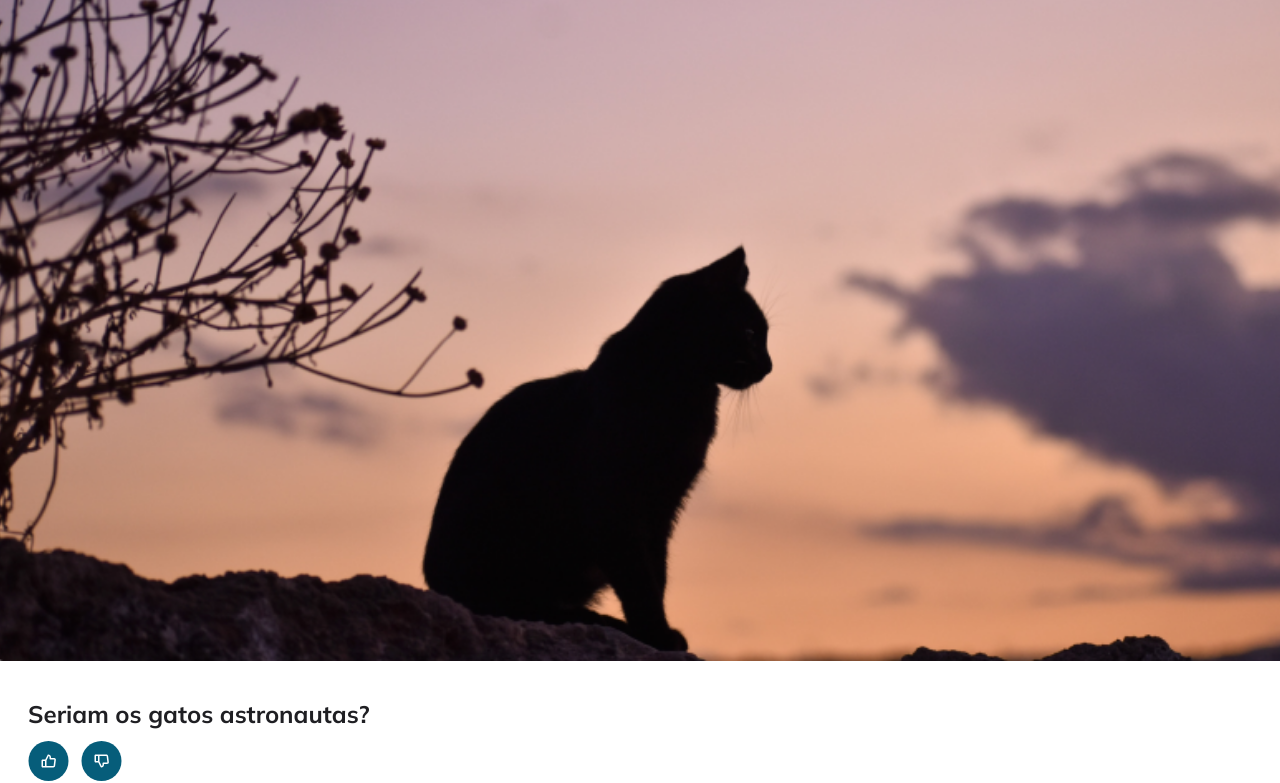
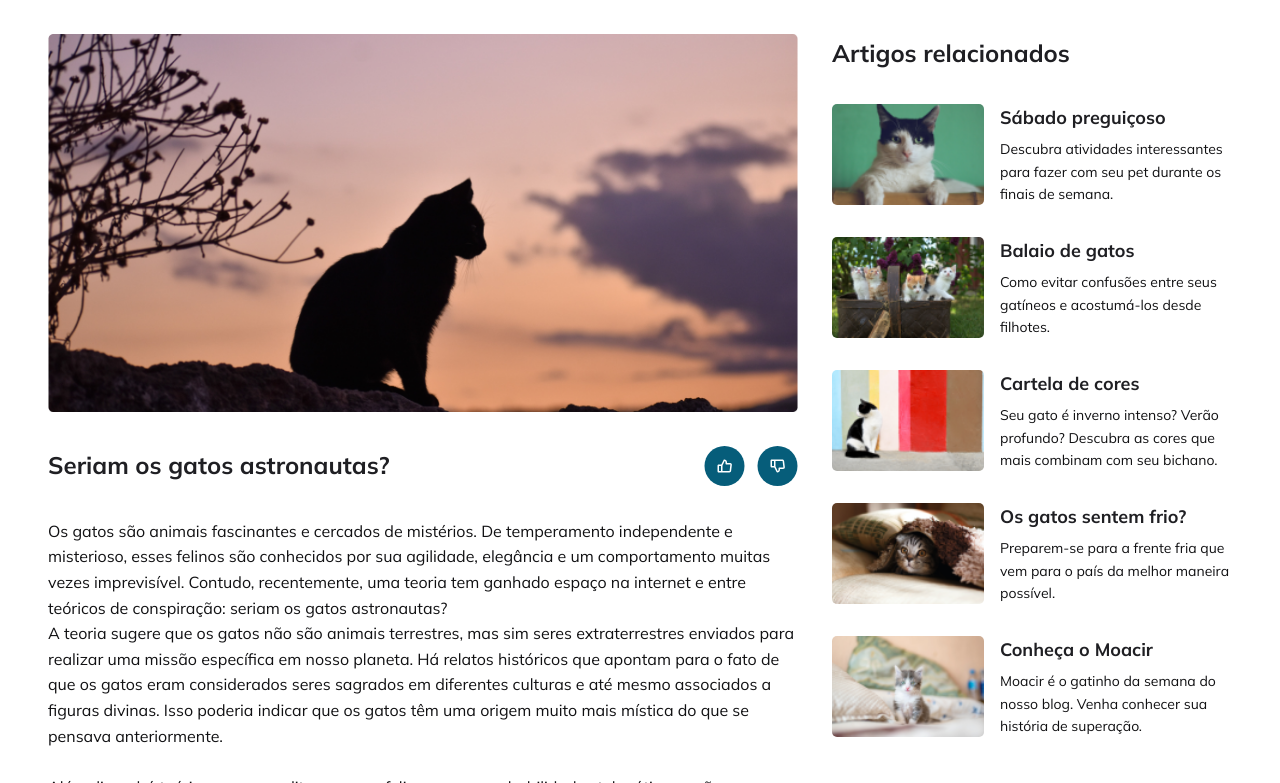
Before and after one commit to denilsonbaptista/cats-blog, a plain HTML site: page index.html in a window 1280 px wide. Shown: the part 78-861 px from the top of the page. Drawn offline with Linux system fonts and the light colour scheme.

Commit message:
finalizing project

```diff
--- a/index.html
+++ b/index.html
@@ -15,7 +15,8 @@
     <link rel="stylesheet" href="./style.css" />
   </head>
   <body>
-    <header class="wrapper">
+    <header>
+      <div class="wrapper size-limit">
         <nav>
           <a href="#">
             <svg
@@ -61,13 +62,15 @@
           src="https://randomuser.me/api/portraits/men/64.jpg"
           alt="Imagem de um homen sorrindo"
         />
+      </div>
     </header>
+    <div class="content size-limit">
       <main>
         <div class="img-content">
           <img src="./assets/catsOne.png" alt="" />
         </div>
 
-      <div class="heading wrapper">
+        <div class="heading">
           <h1>Seriam os gatos astronautas?</h1>
           <div class="liked-disliked">
             <button class="liked">
@@ -107,86 +110,103 @@
           </div>
         </div>
 
-      <div class="content wrapper">
+        <div class="article">
           <p>
             Os gatos são animais fascinantes e cercados de mistérios. De
             temperamento independente e misterioso, esses felinos são conhecidos
             por sua agilidade, elegância e um comportamento muitas vezes
-          imprevisível. Contudo, recentemente, uma teoria tem ganhado espaço na
-          internet e entre teóricos de conspiração: seriam os gatos
+            imprevisível. Contudo, recentemente, uma teoria tem ganhado espaço
+            na internet e entre teóricos de conspiração: seriam os gatos
             astronautas?<br />
-          A teoria sugere que os gatos não são animais terrestres, mas sim seres
-          extraterrestres enviados para realizar uma missão específica em nosso
-          planeta. Há relatos históricos que apontam para o fato de que os gatos
-          eram considerados seres sagrados em diferentes culturas e até mesmo
-          associados a figuras divinas. Isso poderia indicar que os gatos têm
-          uma origem muito mais mística do que se pensava anteriormente.
+            A teoria sugere que os gatos não são animais terrestres, mas sim
+            seres extraterrestres enviados para realizar uma missão específica
+            em nosso planeta. Há relatos históricos que apontam para o fato de
+            que os gatos eram considerados seres sagrados em diferentes culturas
+            e até mesmo associados a figuras divinas. Isso poderia indicar que
+            os gatos têm uma origem muito mais mística do que se pensava
+            anteriormente.
 
             <br />
             <br />
 
             Além disso, há teóricos que acreditam que os felinos possuem
             habilidades telepáticas e são capazes de se comunicar com outras
-          espécies alienígenas. Essa crença baseia-se em relatos de pessoas que
-          afirmam terem visto gatos reagindo a estímulos que não são
-          perceptíveis aos seres humanos, ou até mesmo se comportando de maneira
-          incomum durante eventos astronômicos, como uma aurora boreal. Esses e
-          outros indícios foram interpretados como sinais de que os gatos seriam
-          seres interplanetários.
+            espécies alienígenas. Essa crença baseia-se em relatos de pessoas
+            que afirmam terem visto gatos reagindo a estímulos que não são
+            perceptíveis aos seres humanos, ou até mesmo se comportando de
+            maneira incomum durante eventos astronômicos, como uma aurora
+            boreal. Esses e outros indícios foram interpretados como sinais de
+            que os gatos seriam seres interplanetários.
           </p>
         </div>
       </main>
-    <aside class="wrapper">
+      <aside>
         <h2>Artigos relacionados</h2>
 
         <ul>
           <li>
             <a href="#">
-            <img src="./assets/catsTwo.png" alt="">
+              <img src="./assets/catsTwo.png" alt="" />
               <div>
                 <h3>Sábado preguiçoso</h3>
-              <p>Descubra atividades interessantes para fazer com seu pet durante os finais de semana.</p>
+                <p>
+                  Descubra atividades interessantes para fazer com seu pet
+                  durante os finais de semana.
+                </p>
               </div>
             </a>
           </li>
           <li>
             <a href="#">
-            <img src="./assets/catsThree.png" alt="">
+              <img src="./assets/catsThree.png" alt="" />
               <div>
                 <h3>Balaio de gatos</h3>
-              <p>Como evitar confusões entre seus gatíneos e acostumá-los desde filhotes.</p>
+                <p>
+                  Como evitar confusões entre seus gatíneos e acostumá-los desde
+                  filhotes.
+                </p>
               </div>
             </a>
           </li>
           <li>
             <a href="#">
-            <img src="./assets/catsFour.png" alt="">
+              <img src="./assets/catsFour.png" alt="" />
               <div>
                 <h3>Cartela de cores</h3>
-              <p>Seu gato é inverno intenso? Verão profundo? Descubra as cores que mais combinam com seu bichano.</p>
+                <p>
+                  Seu gato é inverno intenso? Verão profundo? Descubra as cores
+                  que mais combinam com seu bichano.
+                </p>
               </div>
             </a>
           </li>
           <li>
             <a href="#">
-            <img src="./assets/catsFive.png" alt="">
+              <img src="./assets/catsFive.png" alt="" />
               <div>
                 <h3>Os gatos sentem frio?</h3>
-              <p>Preparem-se para a frente fria que vem para o país da melhor maneira possível.</p>
+                <p>
+                  Preparem-se para a frente fria que vem para o país da melhor
+                  maneira possível.
+                </p>
               </div>
             </a>
           </li>
           <li>
             <a href="#">
-            <img src="./assets/catsSix.png" alt="">
+              <img src="./assets/catsSix.png" alt="" />
               <div>
                 <h3>Conheça o Moacir</h3>
-              <p>Moacir é o gatinho da semana do nosso blog. Venha conhecer sua história de superação.</p>
+                <p>
+                  Moacir é o gatinho da semana do nosso blog. Venha conhecer sua
+                  história de superação.
+                </p>
               </div>
             </a>
           </li>
         </ul>
       </aside>
+    </div>
     <footer>
       <p>© 2023 - Rocketseat Explorer</p>
     </footer>
--- a/style.css
+++ b/style.css
@@ -16,7 +16,7 @@
   --color-texting: hsl(240, 6%, 7%);
   --color-bg-liked-disliked: hsl(var(--hue), 91%, 25%);
 
-  --color-bg-footer: hsla(195, 46%, 40%, 1);
+  --color-bg-footer: hsla(var(--hue), 46%, 40%, 1);
 }
 
 body {
@@ -24,17 +24,16 @@ body {
   font-size: 1.6rem;
 }
 
-.wrapper {
-  padding: 0 2.8rem;
+header {
+  background: var(--color-bg-blue);
 }
 
-header.wrapper {
+.wrapper {
   display: flex;
   align-items: center;
   justify-content: center;
   gap: 2.5rem;
 
-  background: var(--color-bg-blue);
   padding: 1.2rem 2.8rem;
 }
 
@@ -42,7 +41,7 @@ header svg path {
   fill: var(--color-bg-blue);
 }
 
-header > img {
+.wrapper > img {
   width: 4.2rem;
   height: 4.2rem;
 
@@ -96,6 +95,7 @@ main img {
 
 .heading {
   margin: 3rem 0;
+  padding: 0 2.8rem;
 
   display: grid;
   gap: 0.8rem;
@@ -124,11 +124,19 @@ button svg rect {
   fill: var(--color-bg-liked-disliked);
 }
 
-.content p {
+.article {
+  padding: 0 2.8rem;
+}
+
+.article p {
   color: var(--color-texting);
   font-style: normal;
   font-weight: 400;
   line-height: 160%;
+}
+
+aside {
+  padding: 0 2.8rem;
 }
 
 aside h2 {
@@ -193,3 +201,58 @@ footer {
   font-weight: 600;
   line-height: normal;
 }
+
+@media (min-width: 1020px) {
+  body {
+    height: 100vh;
+
+    display: grid;
+    grid-template-rows: max-content 1fr max-content;
+  }
+
+  .size-limit {
+    max-width: 124rem;
+    margin-inline: auto;
+  }
+
+  .heading,
+  .article,
+  aside {
+    padding: 0;
+  }
+
+  .content {
+    display: grid;
+    grid-template-areas: "main aside";
+    gap: 4.4rem 3.4rem;
+
+    padding: 4.4rem 2.8rem 4rem;
+  }
+
+  main {
+    grid-area: main;
+  }
+
+  .heading {
+    grid-template-columns: 1fr max-content;
+  }
+
+  aside {
+    grid-area: aside;
+
+    max-width: 40rem;
+  }
+
+  aside h2 {
+    padding: 0 0 3.2rem;
+  }
+
+  ul {
+    margin: 0;
+  }
+
+  main img {
+    width: 100%;
+    left: initial;
+  }
+}
```
Lines whose indentation alone changed are shown as unchanged.
